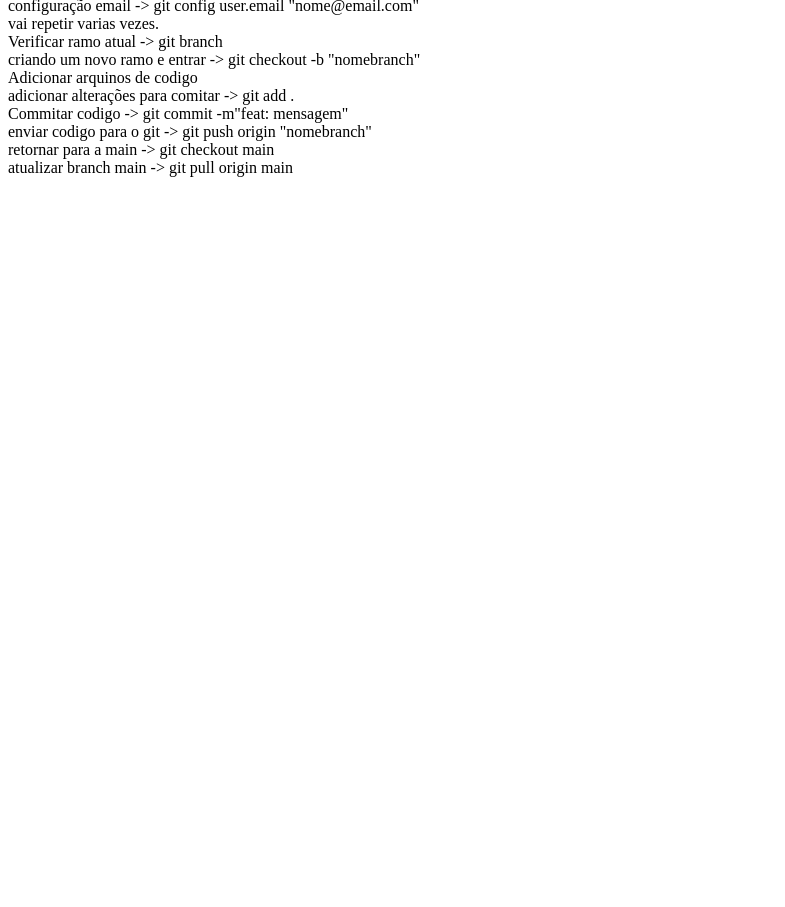
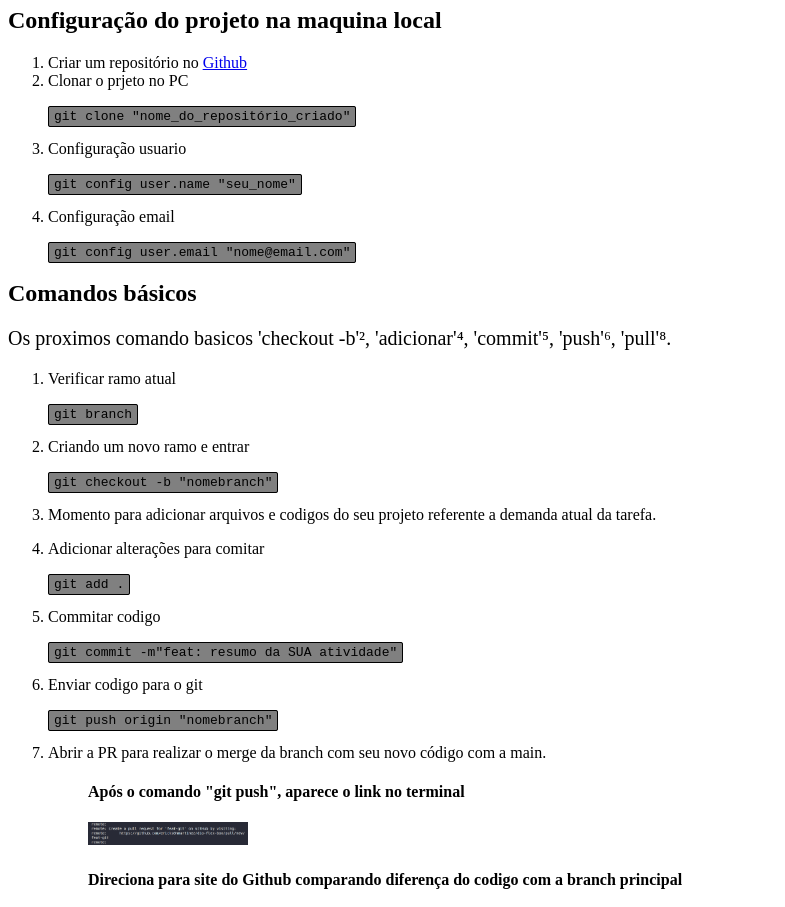
Before and after one commit to ericks0nmartinez/dio-flex-box, a plain HTML site: page src/git.html in a window 1280 px wide. Shown: the part 73-980 px from the top of the page, without its empty margins (0-785 px from the left). Before the commit the page ends 800 px from the top, so only its background shows below. Drawn offline with Linux system fonts and the light colour scheme.

Commit message:
feat: refatoração dos comando do git

```diff
--- a/src/css/index.css
+++ b/src/css/index.css
@@ -15,11 +15,14 @@ li {
     background: blueviolet;
     border-radius: 5px;
     padding: 10px;
+    display: flex;
+    text-align: center;
 }
 
 a {
     text-decoration: none;
     color: white;
+    width: 100%;
 }
 
 @media (max-width: 768px) {
--- a/src/git.html
+++ b/src/git.html
@@ -7,25 +7,99 @@
     <meta name="viewport" content="width=device-width, initial-scale=1.0">
     <title>Github</title>
 </head>
+<style>
+    main {
+        margin-bottom: 5rem;
+    }
+
+    ul li {
+        list-style: none;
+    }
+
+    code {
+        background: gray;
+        padding: 2px 5px;
+        border-radius: 2px;
+        border: 1px solid black;
+    }
+
+    section>p {
+        font-size: 20px;
+        font-weight: 400;
+    }
+
+    img {
+        width: 10rem;
+    }
+
+    img:hover {
+        width: 70%;
+    }
+</style>
 
 <body>
-    <p>
-        Criar um repositório github<br>
-        clonar o prjeto no PC -> git clone "nome_do_repositório_criado"<br>
-        configuração usuario -> git config user.name "seu_nome"<br>
-        configuração email -> git config user.email "nome@email.com"<br>
+    <header>
+        <h1>Github - principais comandos para trabalhar Github</h1>
+    </header>
+    <main>
+        <section>
+            <h2>Configuração do projeto na maquina local</h2>
+            <ol>
+                <li>Criar um repositório no <a href="https://github.com/" rel="Site github">Github</a></li>
+                <li>Clonar o prjeto no PC <p><code> git clone "nome_do_repositório_criado"</code></p>
+                </li>
+                <li>Configuração usuario <p><code> git config user.name "seu_nome"</code></p>
+                </li>
+                <li>Configuração email <p><code> git config user.email "nome@email.com"</code></p>
+                </li>
+            </ol>
+        </section>
 
-        vai repetir varias vezes.<br>
-
-        Verificar ramo atual -> git branch<br>
-        criando um novo ramo e entrar -> git checkout -b "nomebranch"<br>
-        Adicionar arquinos de codigo<br>
-        adicionar alterações para comitar -> git add .<br>
-        Commitar codigo -> git commit -m"feat: mensagem"<br>
-        enviar codigo para o git -> git push origin "nomebranch"<br>
-        retornar para a main -> git checkout main<br>
-        atualizar branch main -> git pull origin main<br>
-    </p>
+        <section>
+            <h2>Comandos básicos</h2>
+            <p>Os proximos comando basicos 'checkout -b'&sup2;, 'adicionar'&#8308;, 'commit'&#8309;, 'push'&#8310;,
+                'pull'&#8312;.
+            </p>
+            <ol>
+                <li>Verificar ramo atual <p><code>git branch</code></p>
+                    </code></p>
+                </li>
+                <li>Criando um novo ramo e entrar <p><code> git checkout -b "nomebranch"</code></p>
+                </li>
+                <li>
+                    <p>Momento para adicionar arquivos e codigos do seu projeto referente a demanda atual da tarefa.
+                    </p>
+                </li>
+                <li>Adicionar alterações para comitar <p><code> git add .</code></p>
+                </li>
+                <li>Commitar codigo <p><code> git commit -m"feat: resumo da SUA atividade"</code></p>
+                </li>
+                <li>Enviar codigo para o git <p><code> git push origin "nomebranch"</code></p>
+                </li>
+                <li>
+                    <p>Abrir a PR para realizar o merge da branch com seu novo código com a main.</p>
+                    <ul>
+                        <li>
+                            <h4>Após o comando "git push", aparece o link no terminal</h4>
+                            <img src="../public/img/link-pr.png">
+                        </li>
+                        <li>
+                            <h4>Direciona para site do Github comparando diferença do codigo com a branch principal</h4>
+                            <img src="../public/img/create-pr.png">
+                        </li>
+                        <li>
+                            <h4>Unir o código com a branch principal no botão "Merge pull request"</h4>
+                            <img src="../public/img/merge-pr.png">
+                        </li>
+                    </ul>
+                </li>
+                <li>retornar para a main <p><code> git checkout main</code></p>
+                </li>
+                <li>atualizar branch main <p><code> git pull origin main</code></p>
+                </li>
+            </ol>
+        </section>
+    </main>
 </body>
 
 </html>
```
Also changed, not shown: public/img/create-pr.png (added), public/img/link-pr.png (added), public/img/merge-pr.png (added).
